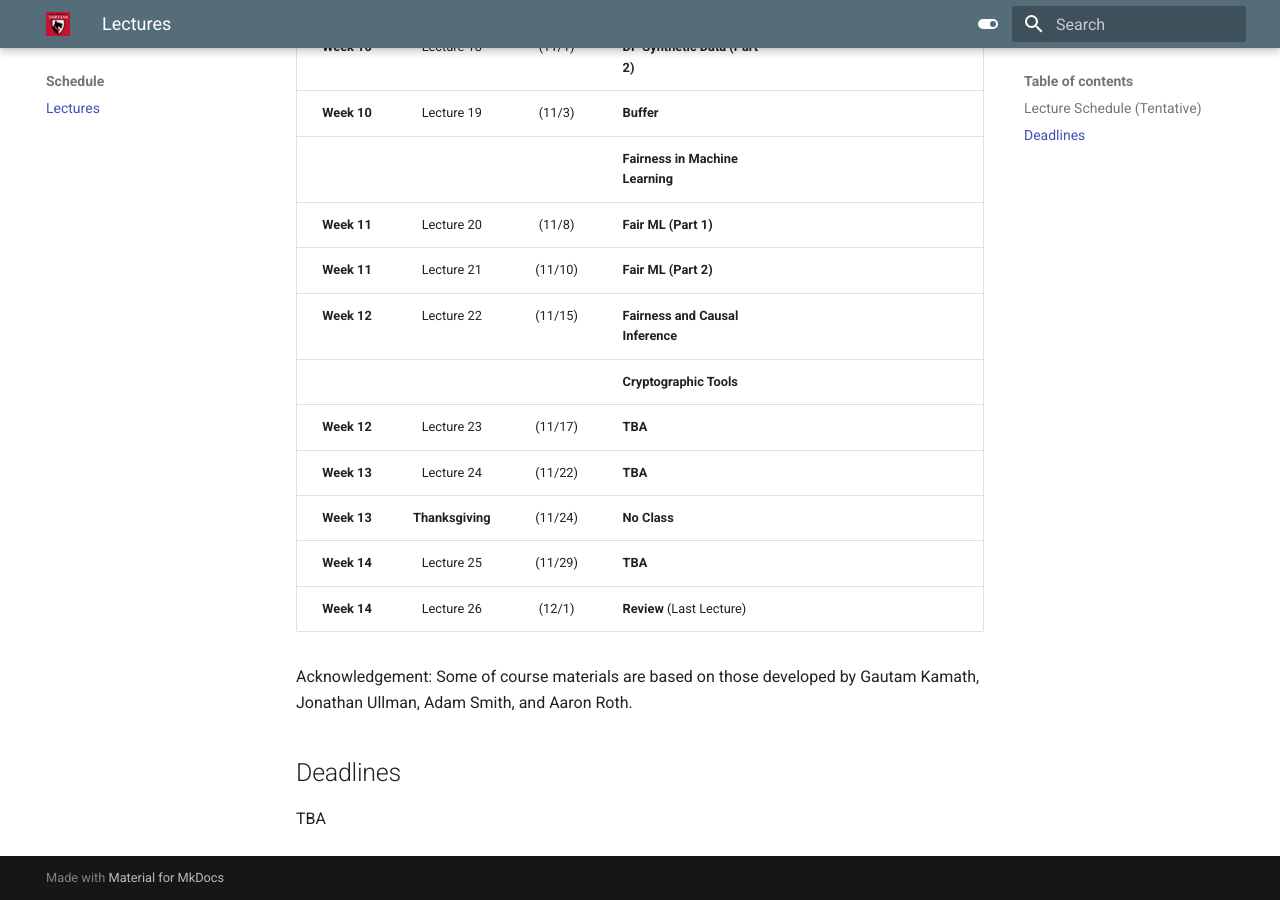
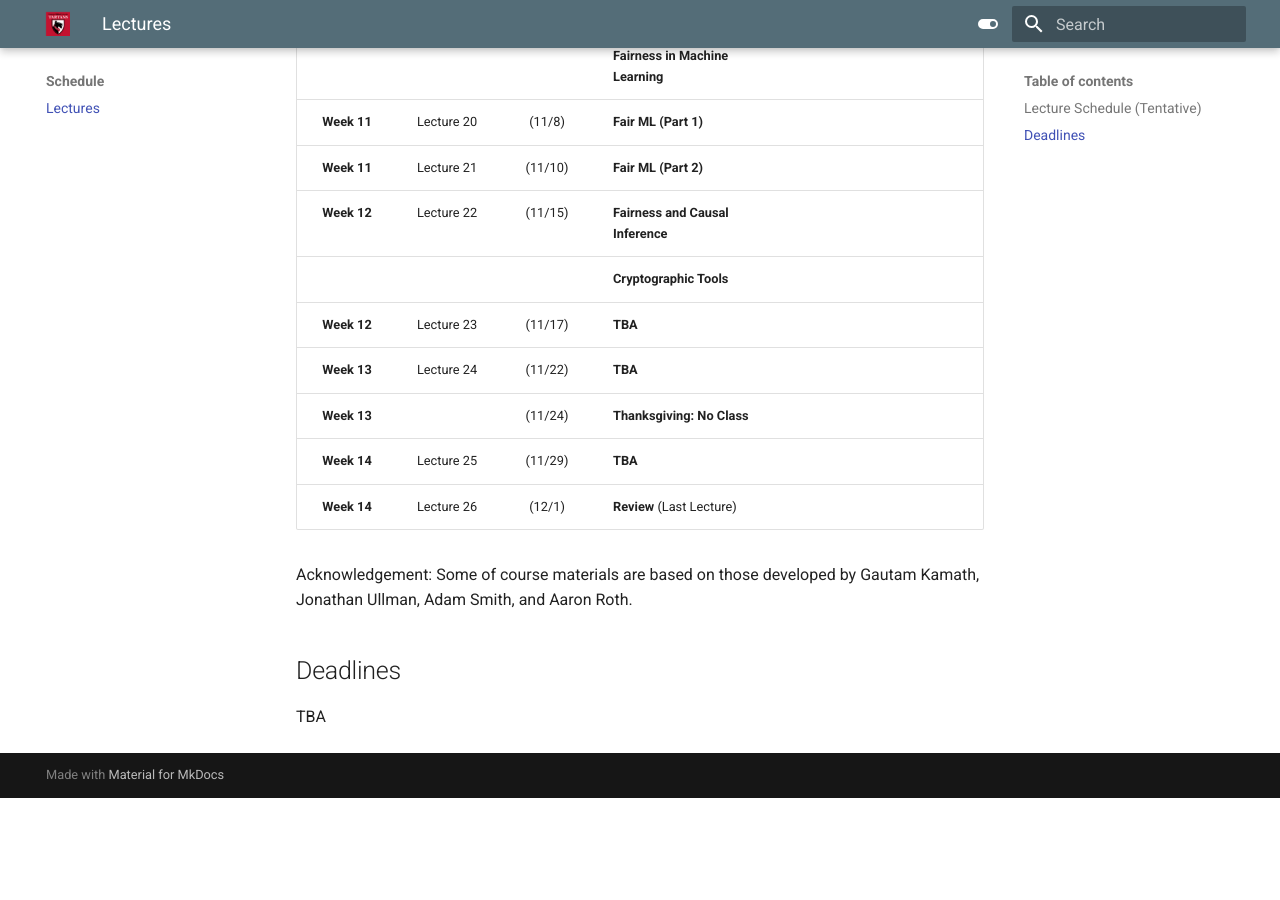
Before and after one commit to foundpriv/foundpriv.github.io, an MkDocs documentation site: the page built from docs/calendar.md, in a window 1280 px wide and 900 px high, scrolled down 1623 px. Built offline with MkDocs 1.6.1 and Material for MkDocs 9.7.7, drawn with Linux system fonts in a browser that asks for light colours; after the commit the page ends 2421 px from its top, so only the background shows below that; some of the changed text lies outside the part shown.

Commit message:
cal update

```diff
--- a/docs/calendar.md
+++ b/docs/calendar.md
@@ -3,39 +3,39 @@
 
 Week  | Lecture | Date  |Topic  |Readings  |Slides <br> Notes |
 :------:|:-----:|:-----:|--------------------------------|-------------|:---------:
-| **Week 1**  | Lecture 1        | (8/31)  | **Course Overview**                                                 |                                                           | [Slides](slides/Intro.pdf) |   |   |   |   |   |
-| **Week 1**  | Lecture 2        | (9/1)   | **Reconstruction Attacks (Part 1)**                                 | [Reading](https://queue.acm.org/detail.cfm?id=3295691)    |                            |   |   |   |   |   |
-| **Week 1**  |                  | (9/3)   | No Recitation                                                       |                                                           |                            |   |   |   |   |   |
-| **Week 2**  | **Labor Day**    | (9/6)   | **No Class**                                                        |                                                           |                            |   |   |   |   |   |
-| **Week 2**  | Lecture 3        | (9/8)   | **Reconstruction Attacks (Part 2)**                                 | [Reading](https://differentialprivacy.org/diffix-attack/) |                            |   |   |   |   |   |
-|             |                  |         | **Definitions and Basic Techniques **                               |                                                           |                            |   |   |   |   |   |
-| **Week 3**  | Lecture 4        | (9/13)  | **Definition of Differential Privacy** <br> **Randomized Response** | [Reading](https://www.youtube.com/watch?v=FE9ko2wtyeQ)    |                            |   |   |   |   |   |
-| **Week 3**  | Lecture 5        | (9/15)  | **Properties of DP** <br> **Laplace Mechanism**                     |                                                           |                            |   |   |   |   |   |
-| **Week 4**  | Lecture 6        | (9/20)  | **Selection problem (part 1)** <br> **Exponential Mech.**           |                                                           |                            |   |   |   |   |   |
-| **Week 4**  | Lecture 7        | (9/22)  | **Selection problem (part 2)** <br> **Report noisy max**            |                                                           |                            |   |   |   |   |   |
-| **Week 5**  | Lecture 8        | (9/27)  | **Binary Tree Mechanism**                                           |                                                           |                            |   |   |   |   |   |
-| **Week 5**  | Lecture 9        | (9/29)  | **Approximate Differential Privacy** <br> **Gaussian Mechanism**    |                                                           |                            |   |   |   |   |   |
-| **Week 6**  | Lecture 10       | (10/4)  | **Advanced Composition**                                            |                                                           |                            |   |   |   |   |   |
-| **Week 6**  | Lecture 11       | (10/6)  | **Local Model**                                                     |                                                           |                            |   |   |   |   |   |
-|             |                  |         | **Private Machine Learning**                                        |                                                           |                            |   |   |   |   |   |
-| **Week 7**  | Lecture 12       | (10/11) | **Basic Machine Learning** <br> **Gradient descent**                |                                                           |                            |   |   |   |   |   |
-| **Week 7**  | Lecture 13       | (10/13) | **DP SGD (Part 1)**                                                 |                                                           |                            |   |   |   |   |   |
-| **Week 8**  | Lecture 14       | (10/18) | **DP SGD (Part 2)**                                                 |                                                           |                            |   |   |   |   |   |
-| **Week 8**  | Lecture 15       | (10/20) | **Federated Learning (Part 1)**                                     |                                                           |                            |   |   |   |   |   |
-| **Week 9**  | Lecture 16       | (10/25) | **Federated Learning (Part 2)**                                     |                                                           |                            |   |   |   |   |   |
-| **Week 9**  | Lecture 17       | (10/27) | **DP Synthetic Data (Part 1)**                                      |                                                           |                            |   |   |   |   |   |
-| **Week 10** | Lecture 18       | (11/1)  | **DP Synthetic Data (Part 2)**                                      |                                                           |                            |   |   |   |   |   |
-| **Week 10** | Lecture 19       | (11/3)  | **Buffer**                                                          |                                                           |                            |   |   |   |   |   |
-|             |                  |         | **Fairness in Machine Learning**                                    |                                                           |                            |   |   |   |   |   |
-| **Week 11** | Lecture 20       | (11/8)  | **Fair ML (Part 1)**                                                |                                                           |                            |   |   |   |   |   |
-| **Week 11** | Lecture 21       | (11/10) | **Fair ML (Part 2)**                                                |                                                           |                            |   |   |   |   |   |
-| **Week 12** | Lecture 22       | (11/15) | **Fairness and Causal Inference**                                   |                                                           |                            |   |   |   |   |   |
-|             |                  |         | **Cryptographic Tools**                                             |                                                           |                            |   |   |   |   |   |
-| **Week 12** | Lecture 23       | (11/17) | **TBA**                                                             |                                                           |                            |   |   |   |   |   |
-| **Week 13** | Lecture 24       | (11/22) | **TBA**                                                             |                                                           |                            |   |   |   |   |   |
-| **Week 13** | **Thanksgiving** | (11/24) | **No Class**                                                        |                                                           |                            |   |   |   |   |   |
-| **Week 14** | Lecture 25       | (11/29) | **TBA**                                                             |                                                           |                            |   |   |   |   |   |
-| **Week 14** | Lecture 26       | (12/1)  | **Review** (Last Lecture)                                           |                                                           |                            |   |   |   |   |   |
+| **Week 1**  | Lecture 1  | (8/31)  | **Course Overview**                                                 |                                                           | [Slides](slides/Intro.pdf) |   |   |   |   |   |
+| **Week 1**  | Lecture 2  | (9/1)   | **Reconstruction Attacks (Part 1)**                                 | [Reading](https://queue.acm.org/detail.cfm?id=3295691)    |                            |   |   |   |   |   |
+| **Week 1**  |            | (9/3)   | No Recitation                                                       |                                                           |                            |   |   |   |   |   |
+| **Week 2**  |            | (9/6)   | **Labor Day: No Class**                                             |                                                           |                            |   |   |   |   |   |
+| **Week 2**  | Lecture 3  | (9/8)   | **Reconstruction Attacks (Part 2)**                                 | [Reading](https://differentialprivacy.org/diffix-attack/) |                            |   |   |   |   |   |
+|             |            |         | **Definitions and Basic Techniques **                               |                                                           |                            |   |   |   |   |   |
+| **Week 3**  | Lecture 4  | (9/13)  | **Definition of Differential Privacy** <br> **Randomized Response** | [Reading](https://www.youtube.com/watch?v=FE9ko2wtyeQ)    |                            |   |   |   |   |   |
+| **Week 3**  | Lecture 5  | (9/15)  | **Properties of DP** <br> **Laplace Mechanism**                     |                                                           |                            |   |   |   |   |   |
+| **Week 4**  | Lecture 6  | (9/20)  | **Selection problem (part 1)** <br> **Exponential Mech.**           |                                                           |                            |   |   |   |   |   |
+| **Week 4**  | Lecture 7  | (9/22)  | **Selection problem (part 2)** <br> **Report noisy max**            |                                                           |                            |   |   |   |   |   |
+| **Week 5**  | Lecture 8  | (9/27)  | **Binary Tree Mechanism**                                           |                                                           |                            |   |   |   |   |   |
+| **Week 5**  | Lecture 9  | (9/29)  | **Approximate Differential Privacy** <br> **Gaussian Mechanism**    |                                                           |                            |   |   |   |   |   |
+| **Week 6**  | Lecture 10 | (10/4)  | **Advanced Composition**                                            |                                                           |                            |   |   |   |   |   |
+| **Week 6**  | Lecture 11 | (10/6)  | **Local Model**                                                     |                                                           |                            |   |   |   |   |   |
+|             |            |         | **Private Machine Learning**                                        |                                                           |                            |   |   |   |   |   |
+| **Week 7**  | Lecture 12 | (10/11) | **Basic Machine Learning** <br> **Gradient descent**                |                                                           |                            |   |   |   |   |   |
+| **Week 7**  | Lecture 13 | (10/13) | **DP SGD (Part 1)**                                                 |                                                           |                            |   |   |   |   |   |
+| **Week 8**  | Lecture 14 | (10/18) | **DP SGD (Part 2)**                                                 |                                                           |                            |   |   |   |   |   |
+| **Week 8**  | Lecture 15 | (10/20) | **Federated Learning (Part 1)**                                     |                                                           |                            |   |   |   |   |   |
+| **Week 9**  | Lecture 16 | (10/25) | **Federated Learning (Part 2)**                                     |                                                           |                            |   |   |   |   |   |
+| **Week 9**  | Lecture 17 | (10/27) | **DP Synthetic Data (Part 1)**                                      |                                                           |                            |   |   |   |   |   |
+| **Week 10** | Lecture 18 | (11/1)  | **DP Synthetic Data (Part 2)**                                      |                                                           |                            |   |   |   |   |   |
+| **Week 10** | Lecture 19 | (11/3)  | **Buffer**                                                          |                                                           |                            |   |   |   |   |   |
+|             |            |         | **Fairness in Machine Learning**                                    |                                                           |                            |   |   |   |   |   |
+| **Week 11** | Lecture 20 | (11/8)  | **Fair ML (Part 1)**                                                |                                                           |                            |   |   |   |   |   |
+| **Week 11** | Lecture 21 | (11/10) | **Fair ML (Part 2)**                                                |                                                           |                            |   |   |   |   |   |
+| **Week 12** | Lecture 22 | (11/15) | **Fairness and Causal Inference**                                   |                                                           |                            |   |   |   |   |   |
+|             |            |         | **Cryptographic Tools**                                             |                                                           |                            |   |   |   |   |   |
+| **Week 12** | Lecture 23 | (11/17) | **TBA**                                                             |                                                           |                            |   |   |   |   |   |
+| **Week 13** | Lecture 24 | (11/22) | **TBA**                                                             |                                                           |                            |   |   |   |   |   |
+| **Week 13** |            | (11/24) | **Thanksgiving: No Class**                                          |                                                           |                            |   |   |   |   |   |
+| **Week 14** | Lecture 25 | (11/29) | **TBA**                                                             |                                                           |                            |   |   |   |   |   |
+| **Week 14** | Lecture 26 | (12/1)  | **Review** (Last Lecture)                                           |                                                           |                            |   |   |   |   |   |
 
 
 Acknowledgement: Some of course materials are based on those developed
```
Also changed, not shown: sitemap.xml (+5 -5 lines), 3 other files.
